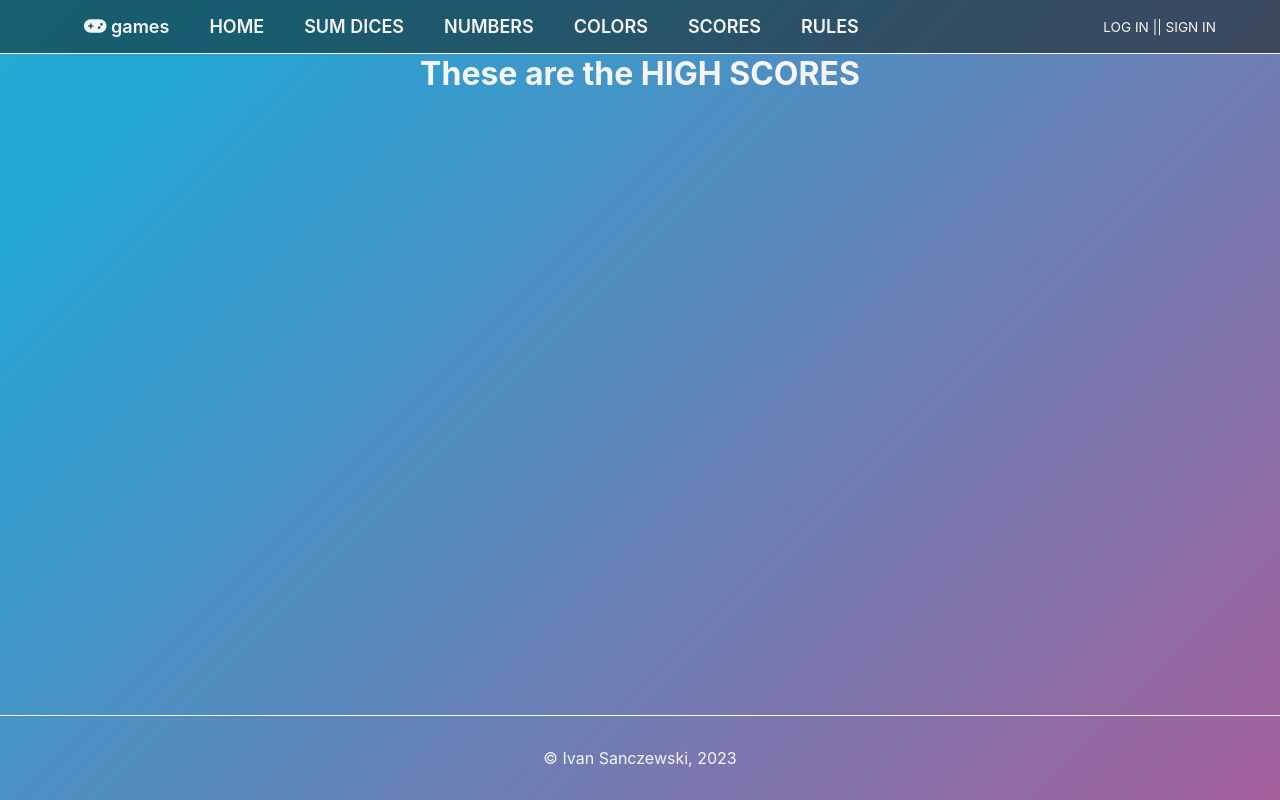
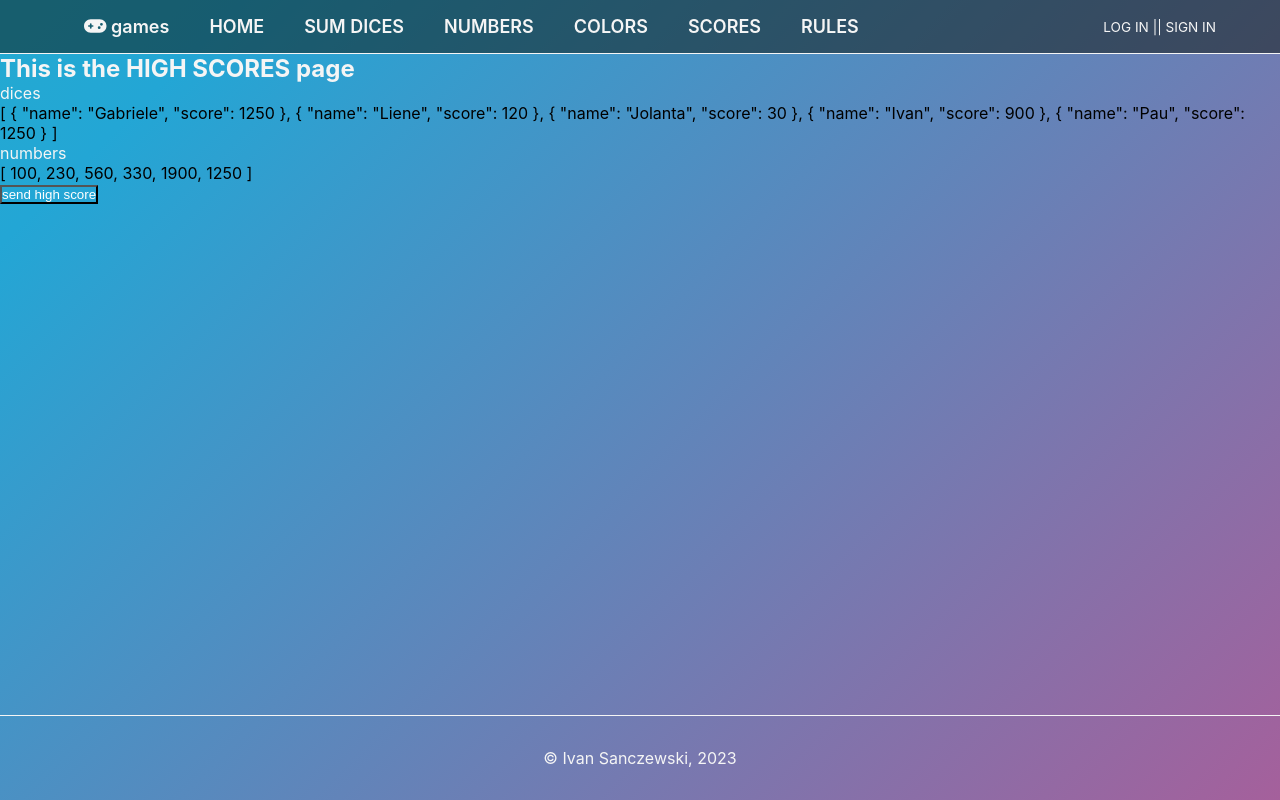
Before and after one commit to IvanSanczewski/dices, a Vue app: page /highScores in a window 1280 px wide. Built offline with nearby package versions, Linux system fonts and the light colour scheme.

Commit message:
Implemented state and actions in scores.js & triggering action from Score component. IMPLEMENT REFERENCE TO TRIGGER PROPER GAME OBJECT FROM scores.js STATE ARRAY.  Implemented display for high scores in HighScores page. IMPLEMENT PROPER DISPLAY IN Score.vue COMPONENT

```diff
--- a/src/components/Score.vue
+++ b/src/components/Score.vue
@@ -4,8 +4,11 @@
 
 <script setup>
 import { useDicesStore } from "@/stores/dices"
+import { useScoresStore } from "@/stores/scores";
 
-const storeDices = useDicesStore ()
+const storeDices = useDicesStore()
+const storeScores = useScoresStore()
 
+storeScores.addNewHighScore('dices', 'Mika', storeDices.userPlay.actualScore)
 
 </script>
--- a/src/stores/scores.js
+++ b/src/stores/scores.js
@@ -1,32 +1,46 @@
 import { defineStore } from 'pinia'
+
 
 export const useScoresStore = defineStore('scores', {
     state: () => ({
         // games
         gameHighScore: [
             {
+                game: 'dices',
+                scores: [
+                    {name: 'Gabriele', score: 1250},
+                    {name: 'Liene', score: 120},
+                    {name: 'Jolanta', score: 30},
+                    {name: 'Ivan', score: 900},
+                    {name: 'Pau', score: 1250},
+                ]
+            },
+            {
                 game: 'numbers',
                 scores: [
-                    {
-                        highScore1: 0,
-                        highScore2: 0,
-                        highScore3: 0,
-                        highScore4: 0,
-                        highScore5: 0,
-                        highScore6: 0,
-                        highScore7: 0,
-                        highScore8: 0,
-                        highScore9: 0,
-                        highScore10: 0,
-                    }
+                    100,
+                    230,
+                    560,
+                    330,
+                    1900,
+                    1250,
                 ]
-            }
+            },
         ]
-
-        // users
     }),
 
     actions: {
-
+        addNewHighScore(game, user, score){
+            console.log('game:', game, 'user:', user, 'score:', score);
+            if (score === this.gameHighScore[0].scores.length-1) {
+                alert('CONGRATS! NEW SCORE SET!')
+                this.gameHighScore[0].scores.push({name:user, score})
+            } else if (score > this.gameHighScore[0].scores.length-1) {
+                alert('CONGRATS! NEW SCORE SET!')
+                this.gameHighScore[0].scores.push({name:user,score: score})
+                // TODO: ORDER ARRAY
+                this.gameHighScore.pop()
+            }
+        }
     }
- })
+})
--- a/src/views/DiceSum.vue
+++ b/src/views/DiceSum.vue
@@ -104,16 +104,18 @@
                     </div>
             </div>
         </div>
-        <Score v-if="storeDices.displayScore"/>
+        <Score v-if="storeDices.displayScore" @load="storeScores.addNewHighScore('dices', 'Mika', storeDices.userPlay.actualScore)" />
     </div>
 </template>
 
 <script setup>
 import Score from '../components/Score.vue'
 import { useDicesStore } from '@/stores/dices'
+import { useScoresStore } from '@/stores/scores';
 
 
 const storeDices = useDicesStore()
+const storeScores = useScoresStore()
 
 // controls focus on each answer input area so it can be played without the mouse
 const nextPlay = index => {
--- a/src/views/HighScores.vue
+++ b/src/views/HighScores.vue
@@ -1,5 +1,15 @@
 <template>
-  <div class="about">
-    <h1>These are the HIGH SCORES</h1>
-  </div>
+  <h2>This is the HIGH SCORES page</h2>
+    <div v-for="score, index in storeScores.gameHighScore" :key="index" class="high__score__games">
+      <p>{{ score.game }}</p>
+      <p style="color: black">{{ score.scores }}</p>
+    </div>
+    <button @click="storeScores.addNewHighScore('dices', 'Tula', 1250)">send high score</button>
+
 </template>
+
+<script setup>
+import { useScoresStore } from '@/stores/scores'
+
+const storeScores = useScoresStore()
+</script>
```
Also changed, not shown: src/views/Scores.vue (deleted, +0 -11 lines).
